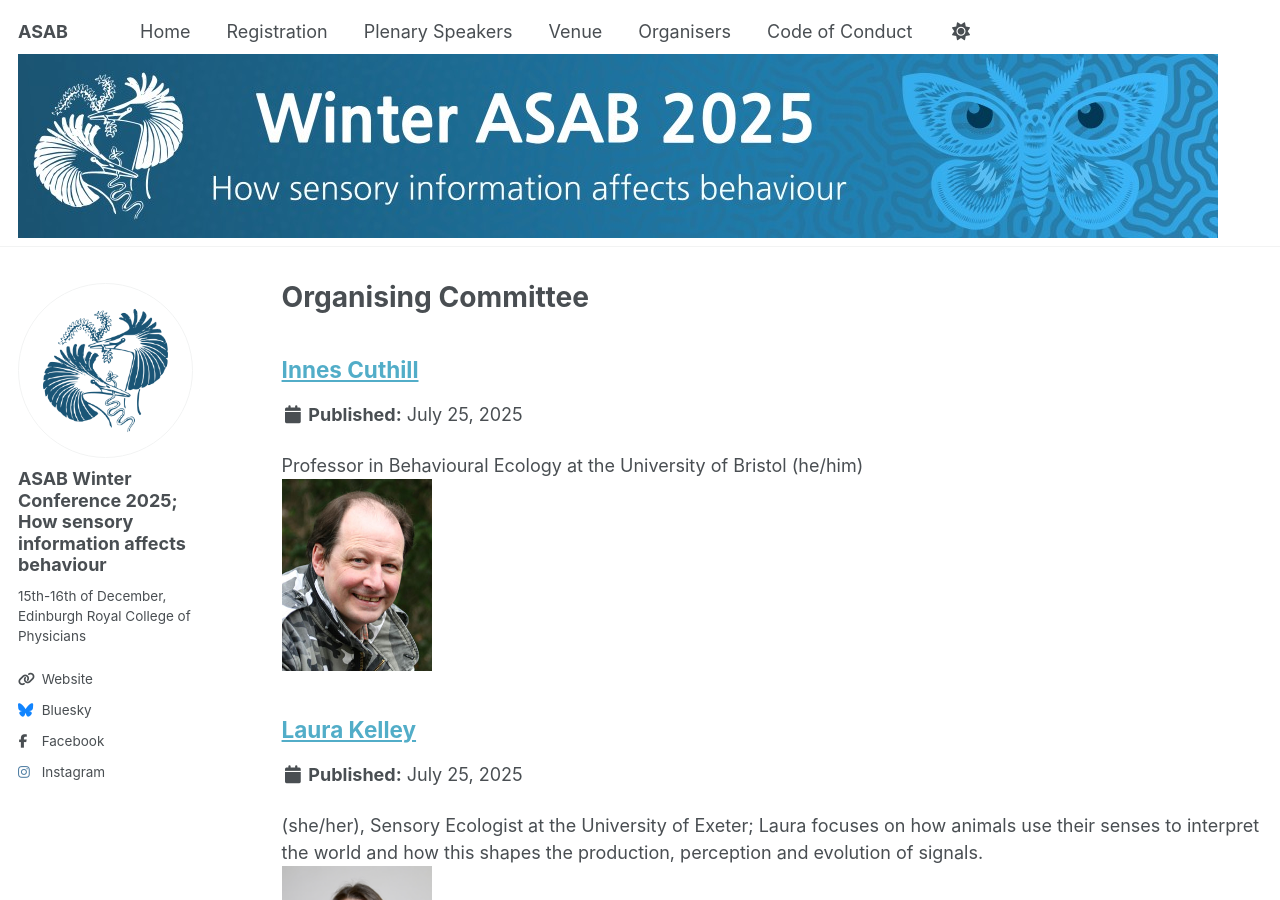
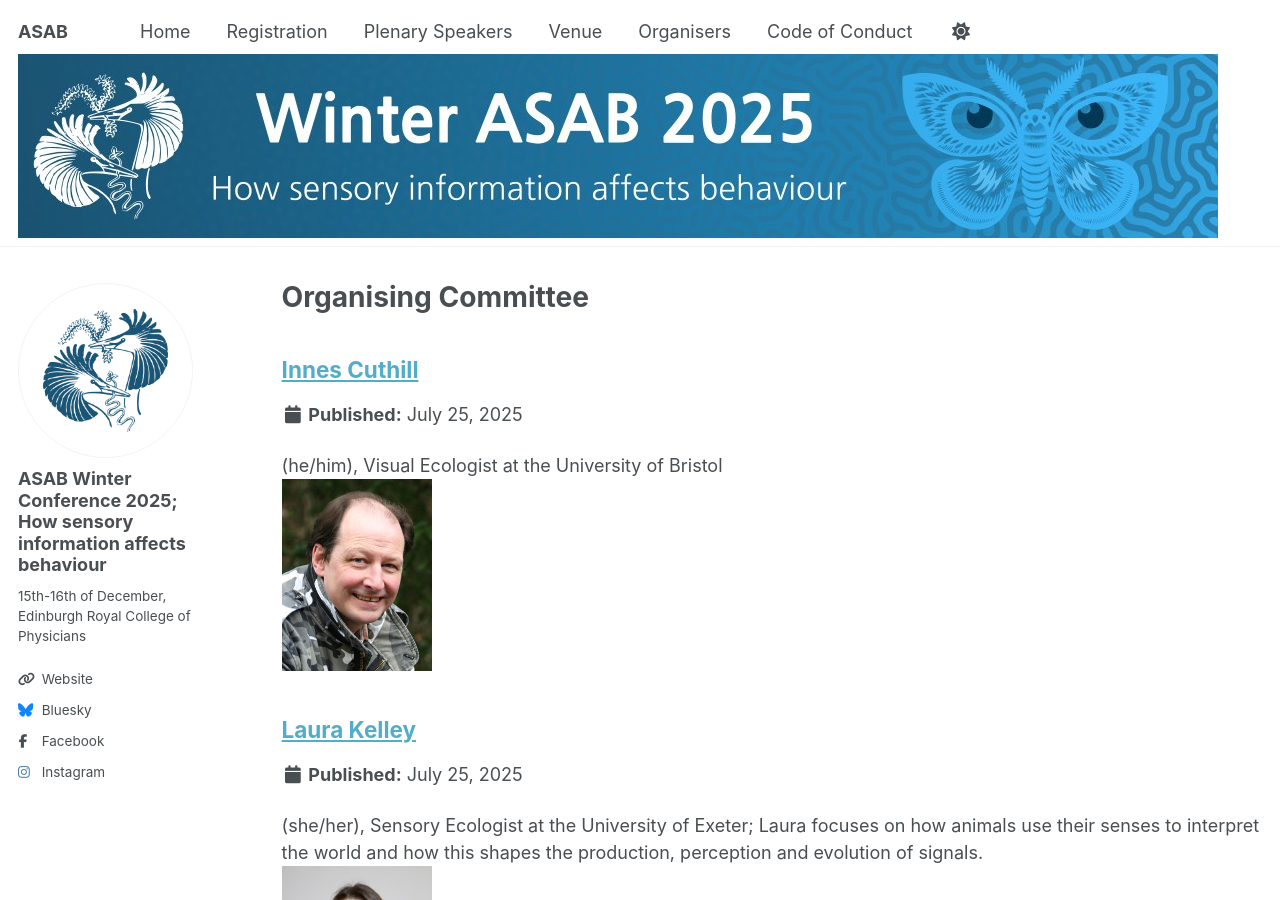
Before and after one commit to asabwinter/2025, a Jekyll site: the page built from _pages/organisers.html, in a window 1280 px wide and 900 px high. Built offline with Jekyll 4.4.1, drawn with Linux system fonts in a browser that asks for light colours; a script that is not in the unit is left out.

Commit message:
Update 1_Innes_Cuthill.md

```diff
--- a/_organisers/1_Innes_Cuthill.md
+++ b/_organisers/1_Innes_Cuthill.md
@@ -1,6 +1,6 @@
 ---
 title: "Innes Cuthill"
-excerpt: "Professor in Behavioural Ecology at the University of Bristol (he/him) <br/><img src='/2025/images/Innes.jpg' width='150'>"
+excerpt: "(he/him), Visual Ecologist at the University of Bristol  <br/><img src='/2025/images/Innes.jpg' width='150'>"
 layout: single
 ---
 
```
